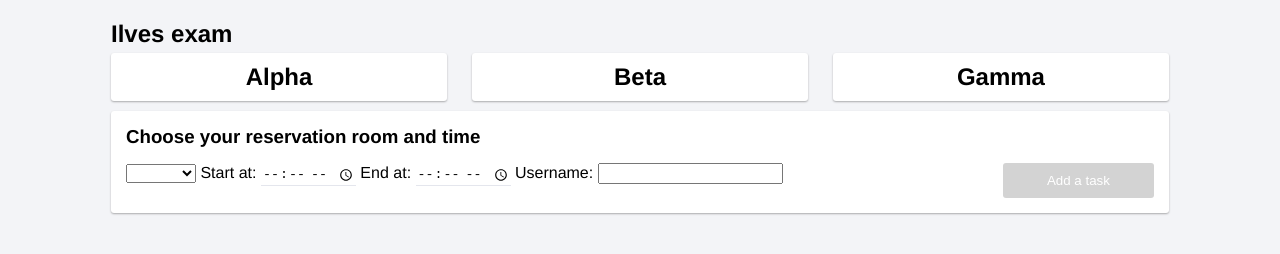
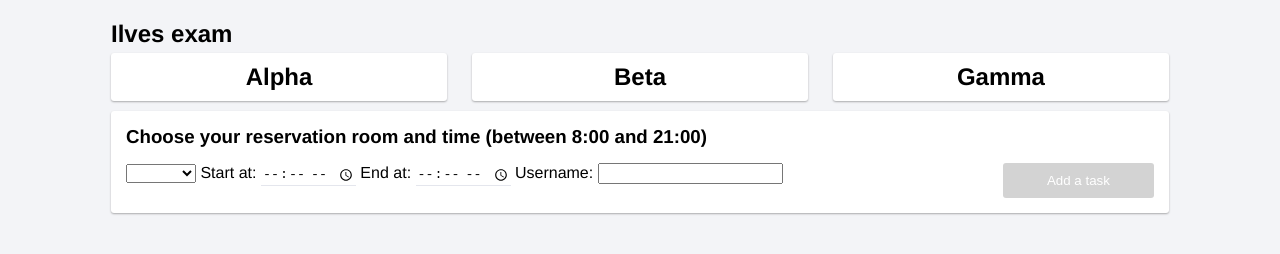
Before and after one commit to jarmosep/reservation, a website: page index.html in a window 1280 px wide. Drawn offline with nearby package versions, Linux system fonts and the light colour scheme.

Commit message:
added instructions regarding time input

```diff
--- a/index.html
+++ b/index.html
@@ -42,7 +42,7 @@
       </div>
     </div>
     <div class="reservation">
-      <h3>Choose your reservation room and time</h3>
+      <h3>Choose your reservation room and time (between 8:00 and 21:00)</h3>
       <form name="reservation">
         <select class="meetingrooms" name="meetingrooms" ng-model="roomName" required>
           <option value="alpha">Alpha</option>
```
